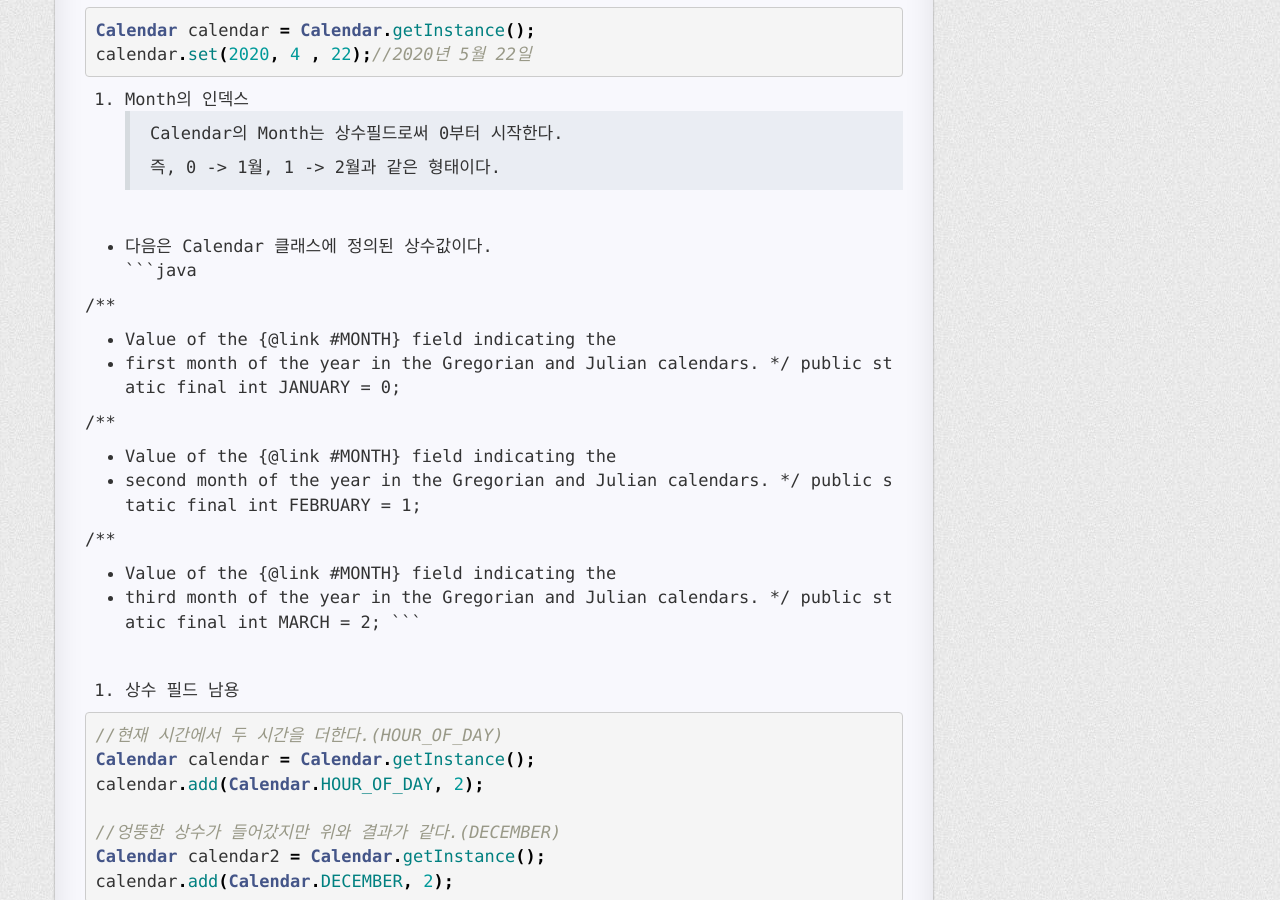
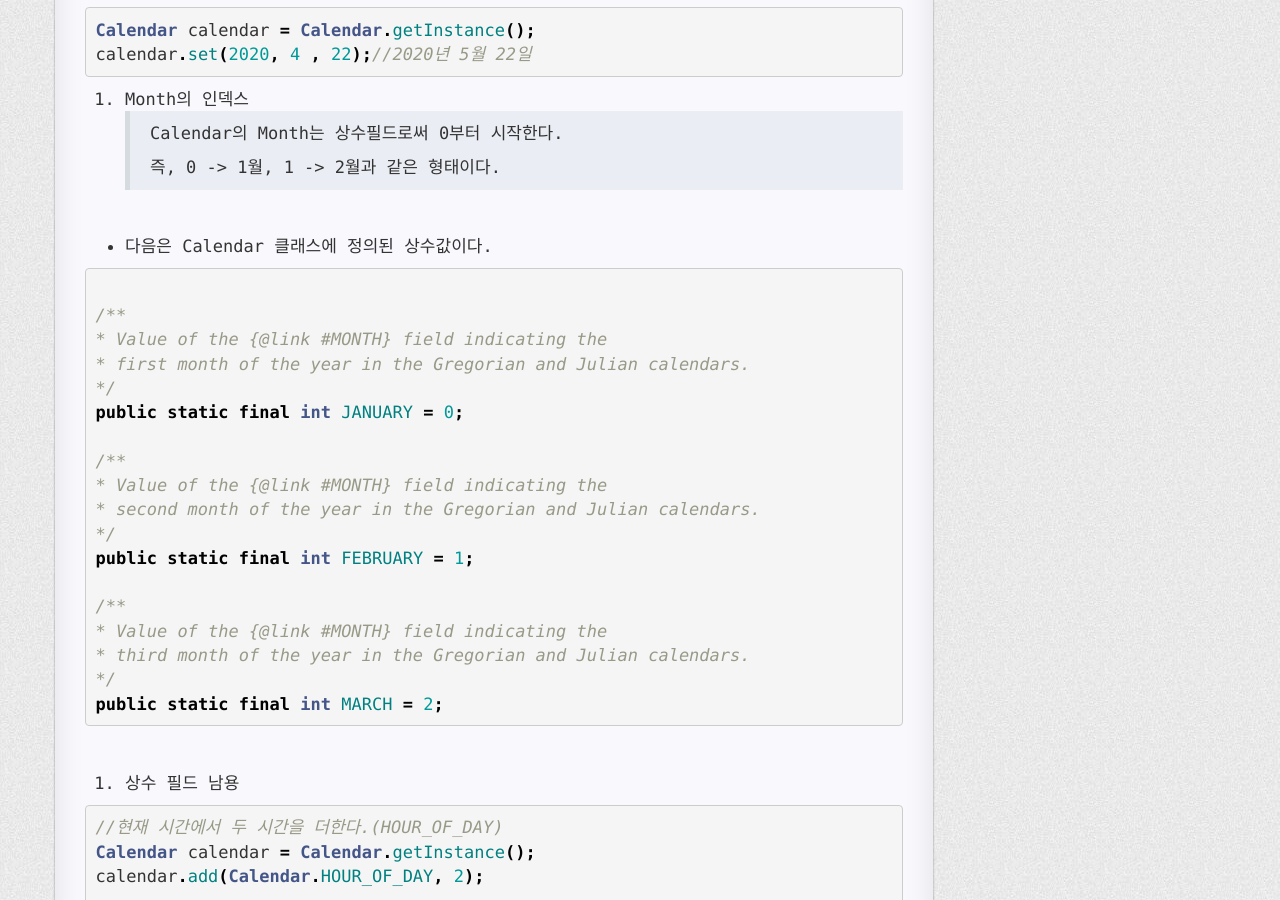
Before and after one commit to iyoungman/iyoungman.github.io, a Jekyll site: the page built from _posts/2020-04-30-Java8-New-Date-API.md, in a window 1280 px wide and 900 px high, scrolled down 957 px. Built offline with Jekyll 4.4.1, drawn with Linux system fonts in a browser that asks for light colours; nearby versions of some CDN libraries; comment, search, counter and statistics services are not loaded; a style sheet for code colours, icons or effects is not loaded; some of the changed text lies outside the part shown.

Commit message:
Update 2020-04-30-Java8-New-Date-API.md

````diff
--- a/_posts/2020-04-30-Java8-New-Date-API.md
+++ b/_posts/2020-04-30-Java8-New-Date-API.md
@@ -45,6 +45,7 @@ calendar.set(2020, 4 , 22);//2020년 5월 22일
 <br>
 
 * 다음은 Calendar 클래스에 정의된 상수값이다.
+
 ```java
 
 /**
@@ -145,7 +146,7 @@ LocalTime time = dt.toLocalTime();
 //절대적인 방식
 LocalDate date1 = LocalDate.of(2017, 5, 11); // 2017-05-11
 LocalDate date2 = date1.withYear(2010);      // 2010-05-11
-LocalDate date3 = date2.with(ChronoField.MONTH_OF_YEAR, 1); // 2010-01-11 **
+LocalDate date3 = date2.with(ChronoField.MONTH_OF_YEAR, 1); // 2010-01-11
 LocalDate date4 = date3.withDayOfMonth(1);   // 2010-01-01
 
 //상대적 방식
````
